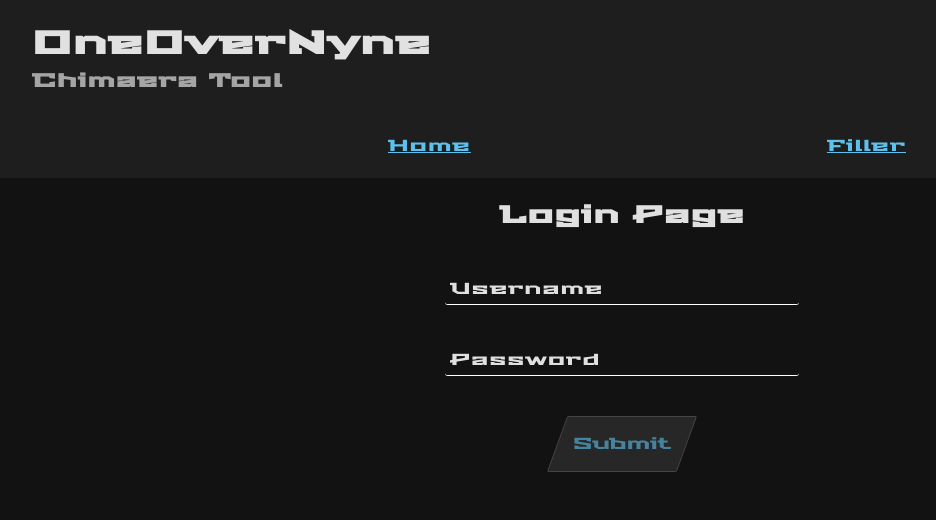
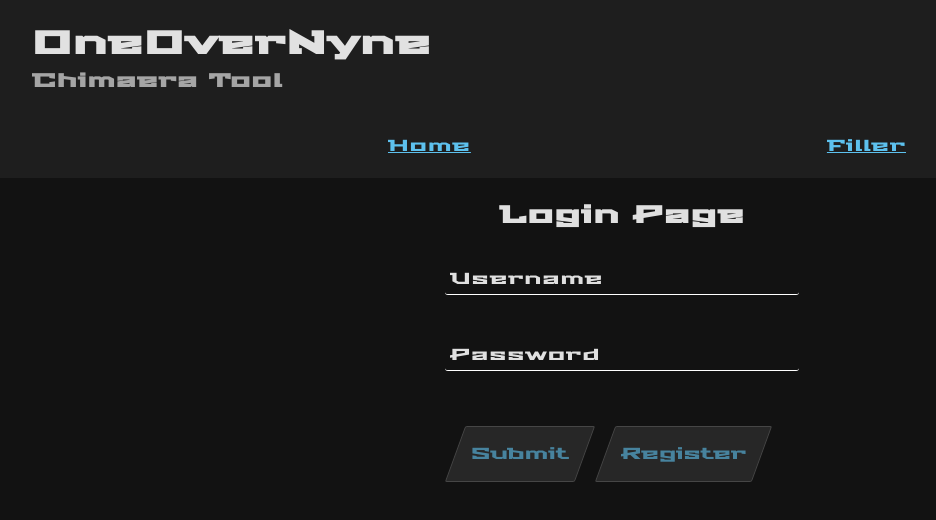
Before and after one commit to mcn-team/sorakapp-client, a React (Create React App) app: page /login in a window 1280 px wide. Shown: the top 520 px of the page, without its empty margins (18-954 px from the left). Built offline with nearby package versions, Linux system fonts and the light colour scheme; no server answers.

Commit message:
login form updated
style updated
validation form added
gloabal css cleaned

```diff
--- a/src/App.css
+++ b/src/App.css
@@ -8,21 +8,6 @@ body {
   background-color: #121212;
   font-family: 'Stalinist One', cursive;
   color: rgba(255, 255, 255, 0.87);
-}
-
-.App {
-  text-align: center;
-}
-
-.App-logo {
-  height: 40vmin;
-  pointer-events: none;
-}
-
-@media (prefers-reduced-motion: no-preference) {
-  .App-logo {
-    animation: App-logo-spin infinite 20s linear;
-  }
 }
 
 .App-header {
@@ -39,26 +24,19 @@ body {
   color: rgb(93, 193, 238);
 }
 
-@keyframes App-logo-spin {
-  from {
-    transform: rotate(0deg);
-  }
-  to {
-    transform: rotate(360deg);
-  }
-}
-
 input:-webkit-autofill,
 input:-webkit-autofill:hover,
 input:-webkit-autofill:focus,
+input:-webkit-autofill:active,
 textarea:-webkit-autofill,
 textarea:-webkit-autofill:hover,
 textarea:-webkit-autofill:focus,
+textarea:-webkit-autofill:active,
 select:-webkit-autofill,
 select:-webkit-autofill:hover,
-select:-webkit-autofill:focus {
+select:-webkit-autofill:focus,
+select:-webkit-autofill:active {
   letter-spacing: 1px;
-  border: none;
   -webkit-text-fill-color: rgba(255, 255, 255, 0.87);
   -webkit-box-shadow: 0 0 0 1000px #121212 inset;
   font-family: 'Stalinist One', cursive;
--- /dev/null
+++ b/src/components/input-error.component.jsx
@@ -0,0 +1,11 @@
+import React from 'react';
+import styled from 'styled-components';
+
+export const Error = styled(({ children, className }) => {
+    return <div className={className}>{children}</div>;
+})`
+  font-size: 10px;
+  color: red;
+  padding-top: 5px;
+  height: 20px;
+`;
--- a/src/components/input.component.jsx
+++ b/src/components/input.component.jsx
@@ -2,6 +2,8 @@ import React from 'react';
 import PropTypes from 'prop-types';
 import { Field } from 'react-final-form';
 import styled from 'styled-components';
+
+import { Error } from './input-error.component';
 
 import { TEXT_STYLE_HIGH_DEFAULT } from '../constants/styles';
 
@@ -17,31 +19,67 @@ const StyledField = styled(Field)`
   border-radius: 3px;
 `;
 
-export const Input = styled(({ label, placeholder, name, className, type }) => {
+const StyledInput = styled.input`
+  flex: 1;
+  padding: 3px 5px;
+  font-size: 1em;
+  border: none;
+  border-bottom: 1px solid ${props => props.error ? 'red' : 'white'};
+  background-color: transparent;
+  ${TEXT_STYLE_HIGH_DEFAULT};
+  font-family: 'Stalinist One', cursive;
+  border-radius: 3px;
+`;
+
+const composeValidators = (...validators) => {
+    return (value) => {
+        return validators.reduce((error, validator) => {
+            return error || validator(value);
+        }, undefined);
+    };
+};
+
+export const Input = styled(({ validate, label, placeholder, name, className, type }) => {
+    const validations = Array.isArray(validate) ? composeValidators(...validate) : composeValidators(validate);
+
     return (
         <div className={className}>
             {label && <label>{label}</label>}
-            <StyledField
-                name={name}
-                component="input"
-                type={type}
-                placeholder={placeholder}
-            />
+            <StyledField validate={validations} name={name}>
+                {({ input, meta }) => {
+                    return (
+                        <div>
+                            <StyledInput
+                                error={meta.error && meta.touched}
+                                {...input}
+                                type={type}
+                                placeholder={placeholder}
+                            />
+                            <Error>{meta.error && meta.touched ? meta.error : ''}</Error>
+                        </div>
+                    );
+                }}
+            </StyledField>
         </div>
     );
 })`
-  padding: 20px 0 20px 0;
+  padding: 10px 0 10px 0;
 `;
 
 Input.propTypes = {
     label: PropTypes.string,
     name: PropTypes.string.isRequired,
     placeholder: PropTypes.string,
+    validate: PropTypes.oneOfType([
+        PropTypes.func,
+        PropTypes.arrayOf(PropTypes.func)
+    ]),
     type: PropTypes.string
 };
 
 Input.defaultProps = {
     label: '',
     placeholder: '',
+    validate: () => {},
     type: 'text'
 };
--- a/src/pages/login-page/components/login-form.components.jsx
+++ b/src/pages/login-page/components/login-form.components.jsx
@@ -1,11 +1,22 @@
 import React from 'react';
-import { Redirect } from 'react-router-dom';
+import { Redirect, Link } from 'react-router-dom';
 import { Form } from 'react-final-form';
+import styled from 'styled-components';
 
 import { Input, Button } from '../../../components';
 import { authenticate } from '../../../services/authentication.services';
 
-import { Authentication } from '../../../utils';
+import { Authentication, Validation } from '../../../utils';
+
+const PASSWORD_MIN_LENGTH = 8;
+const StyledButton = styled(Button)`
+  margin-left: 10px;
+  margin-right: 10px;
+`;
+const CenteringDiv = styled.div`
+  display: flex;
+  justify-content: center;
+`;
 
 export const LoginForm = () => {
     const onSubmit = async (values) => {
@@ -21,26 +32,43 @@ export const LoginForm = () => {
     }
 
     return (
+        <CenteringDiv>
             <Form
                 keepDirtyOnReinitialize
                 onSubmit={onSubmit}
                 render={({ handleSubmit, submitting }) => {
                     return (
                         <form onSubmit={handleSubmit}>
+                            <Input
+                                name="username"
+                                placeholder="Username"
+                                validate={Validation.isRequired}
+                            />
+                            <Input
+                                name="password"
+                                placeholder="Password"
+                                validate={[ Validation.isRequired, Validation.isMinimumLength(PASSWORD_MIN_LENGTH) ]}
+                            />
 
-                        <Input name="username" placeholder="Username" />
-                        <Input name="password" placeholder="Password" />
-
-                        <Button
+                            <div>
+                                <StyledButton
                                     disabled={submitting}
                                     type="submit"
                                 >
                                     <span>Submit</span>
-                        </Button>
-
+                                </StyledButton>
+                                <Link to="/register">
+                                    <StyledButton
+                                        type="button"
+                                    >
+                                        <span>Register</span>
+                                    </StyledButton>
+                                </Link>
+                            </div>
                         </form>
                     );
                 }}
             />
+        </CenteringDiv>
     );
 };
--- a/src/pages/login-page/login.pages.jsx
+++ b/src/pages/login-page/login.pages.jsx
@@ -1,11 +1,16 @@
 import React from 'react';
+import styled from 'styled-components';
 
 import { LoginForm } from './components/login-form.components';
+
+const PageTitle = styled.h2`
+  text-align: center;
+`;
 
 export const LoginPage = () => {
     return (
         <>
-            <h2>Login Page</h2>
+            <PageTitle>Login Page</PageTitle>
             <LoginForm />
         </>
     );
--- a/src/pages/register-page/components/register-form.components.jsx
+++ b/src/pages/register-page/components/register-form.components.jsx
@@ -1,6 +1,7 @@
 import React from 'react';
 import { Redirect } from 'react-router-dom';
 import { Form, Field } from 'react-final-form';
+
 import { register } from '../../../services/authentication.services';
 import { Authentication } from '../../../utils';
 
--- /dev/null
+++ b/src/utils/form.utils.js
@@ -0,0 +1,11 @@
+export class Validation {
+    static isRequired(value) {
+        return value ? undefined : 'Required.';
+    }
+
+    static isMinimumLength(min) {
+        return (value) => {
+            return value && value.length && value.length >= min ? undefined : `${min} characters minimum.`;
+        };
+    }
+}
--- a/src/utils/index.js
+++ b/src/utils/index.js
@@ -2,3 +2,4 @@ export { Errors } from './errors.utils';
 export { simpleFetch } from './fetch.utils';
 export { LocalStorage, SessionStorage } from './storages.utils';
 export { Authentication } from './authentication.utils';
+export { Validation } from './form.utils';
```
Lines whose indentation alone changed are shown as unchanged.
